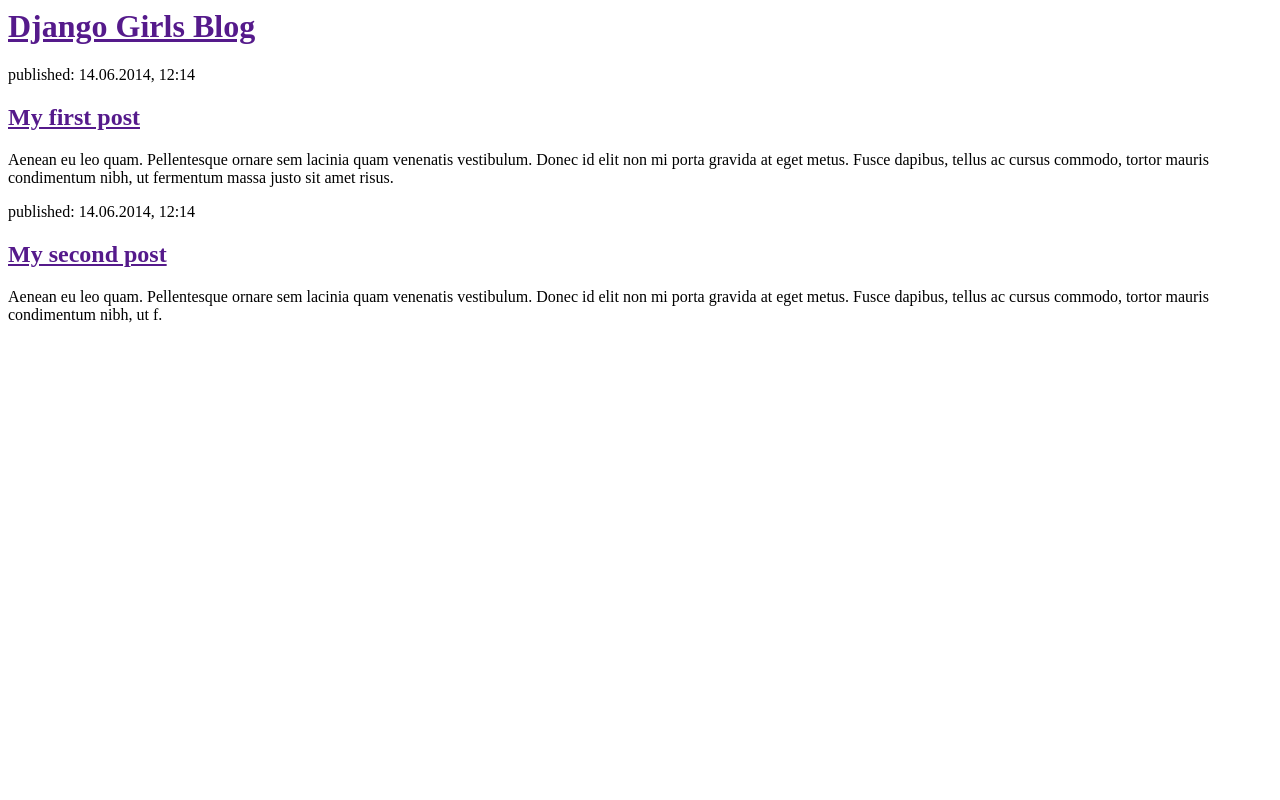
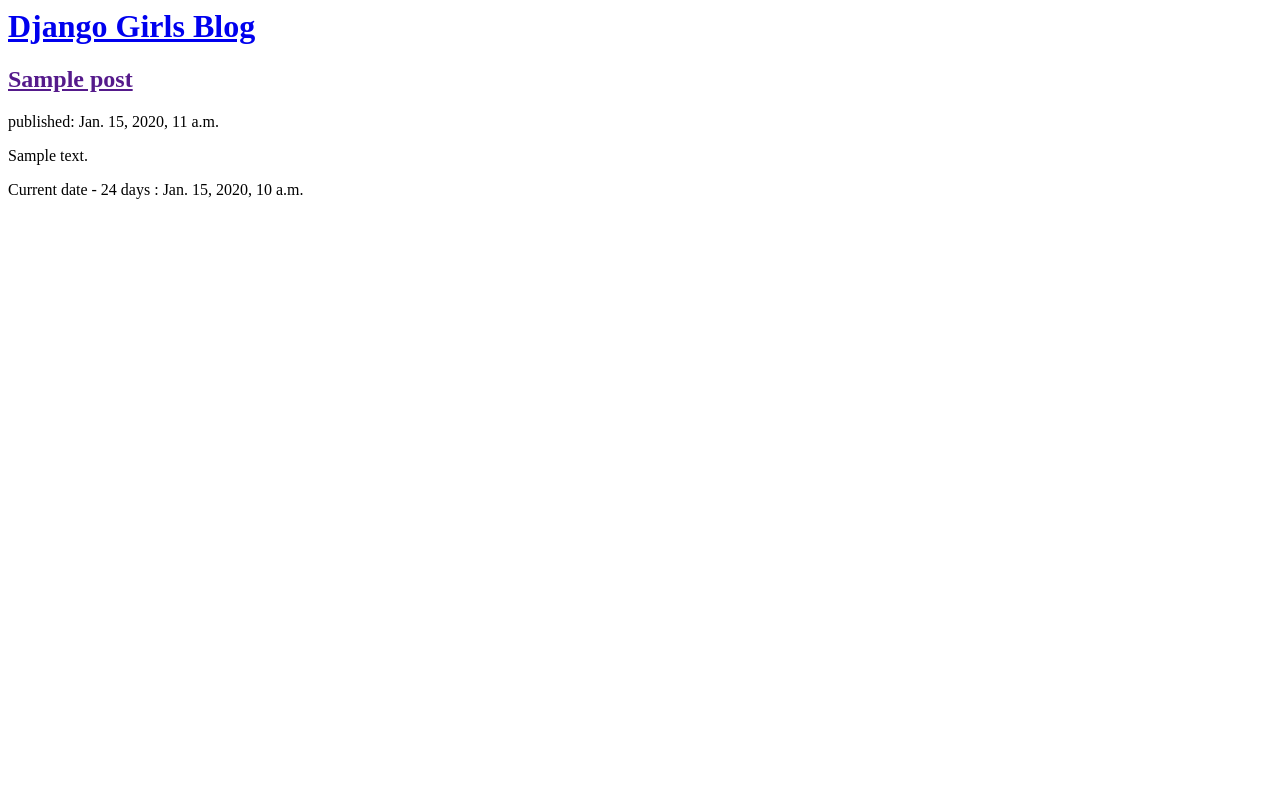
Before and after one commit to octopusCat88/my-first-blog, a Django app: template blog/templates/blog/post_list.html in a window 1280 px wide. Run offline with Django 3.2, Linux system fonts and the light colour scheme; tables that the repository leaves empty hold one stand-in row (values such as "Sample post"); the template is opened without the code that fills it: values that come from a table or form of the project are taken from there, most other values are stand-ins (such as "Sample title", 1, 10 or a date in 2020).

Commit message:
Modified templates to display all published posts from database plus time feature

```diff
--- a/blog/templates/blog/post_list.html
+++ b/blog/templates/blog/post_list.html
@@ -2,21 +2,36 @@
     <head>
         <title>Django Girls blog</title>
     </head>
+
     <body>
+
         <div>
-            <h1><a href="">Django Girls Blog</a></h1>
+            <h1><a href="/">Django Girls Blog</a></h1>
         </div>
 
+        <!-- static HTML-Code:
         <div>
+            <h2><a href="">My first post</a></h2>
             <p>published: 14.06.2014, 12:14</p>
-            <h2><a href="">My first post</a></h2>
             <p>Aenean eu leo quam. Pellentesque ornare sem lacinia quam venenatis vestibulum. Donec id elit non mi porta gravida at eget metus. Fusce dapibus, tellus ac cursus commodo, tortor mauris condimentum nibh, ut fermentum massa justo sit amet risus.</p>
         </div>
 
         <div>
+            <h2><a href="">My second post</a></h2>
             <p>published: 14.06.2014, 12:14</p>
-            <h2><a href="">My second post</a></h2>
             <p>Aenean eu leo quam. Pellentesque ornare sem lacinia quam venenatis vestibulum. Donec id elit non mi porta gravida at eget metus. Fusce dapibus, tellus ac cursus commodo, tortor mauris condimentum nibh, ut f.</p>
         </div>
+        -->
+
+        <!-- django comment -->{# dynamic HTML-Code: #}
+        {% for post in posts %}
+        <div>
+          <h2><a href="">{{ post.title }}</a></h2>
+          <p>published: {{ post.created_date }}</p>
+          <p>{{ post.text|linebreaksbr }}</p>
+        </div>
+        {% endfor %}
+
+        Current date - 24 days : {{ date }}
     </body>
 </html>
```
Also changed, not shown: blog/views.py (+10 -1 lines), blog/models.py (line endings or trailing spaces).
